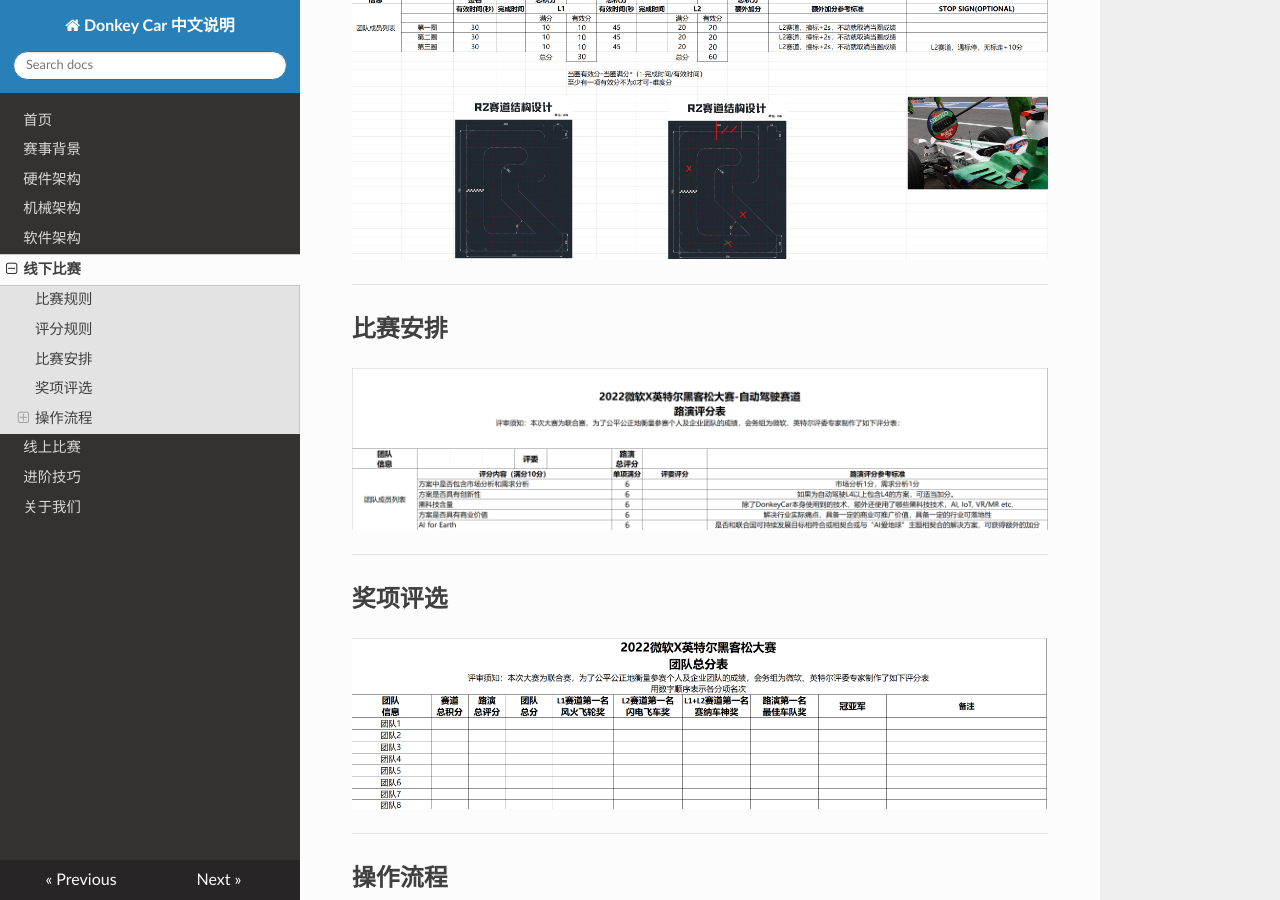
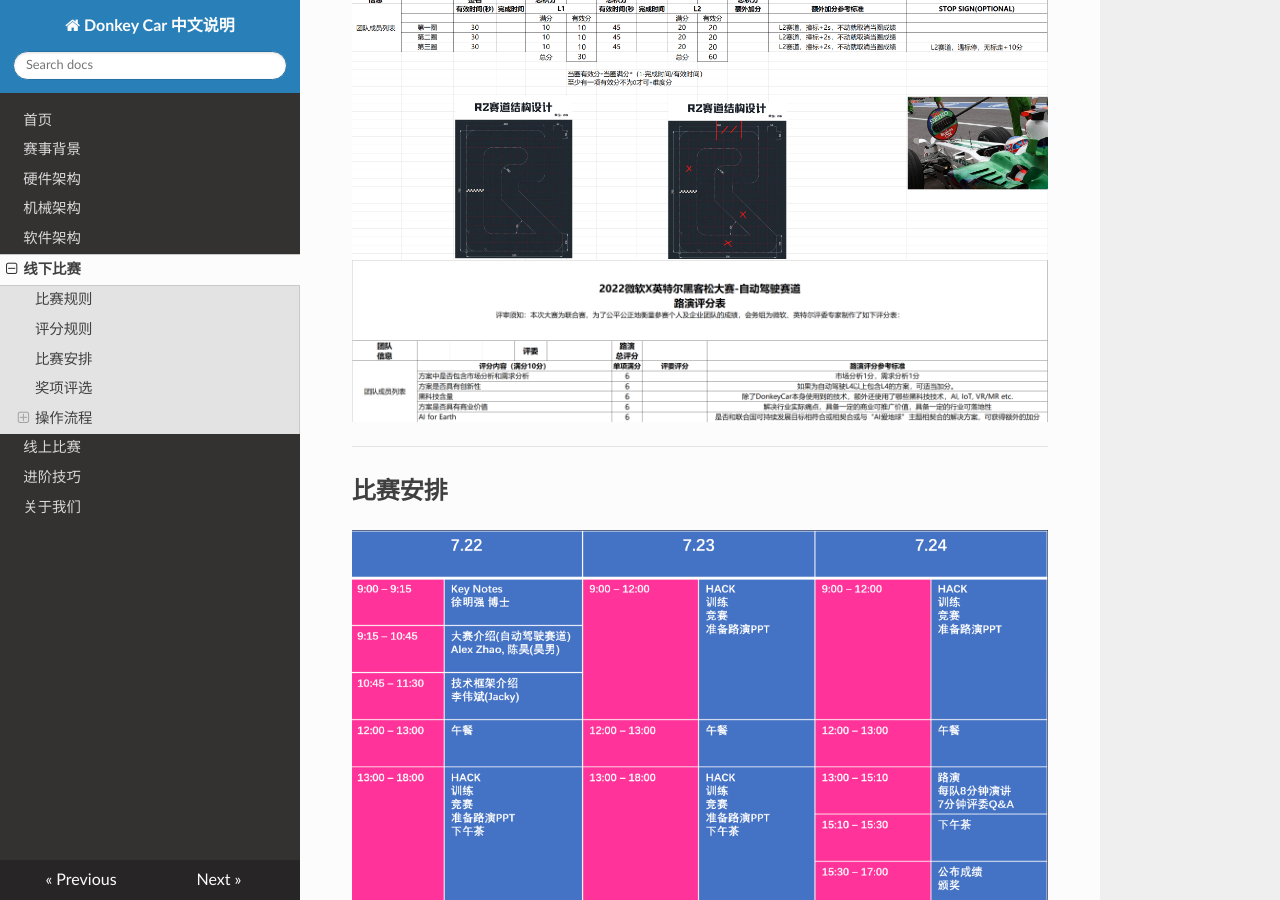
Before and after one commit to Mavengers/DonkeyDocsCN, an MkDocs documentation site: the page built from docs/operation/dk_process.md, in a window 1280 px wide and 900 px high, scrolled down 2056 px. Built offline with MkDocs 1.6.1, drawn with Linux system fonts in a browser that asks for light colours; nearby versions of some CDN libraries.

Commit message:
update
Signed-off-by: yoyojacky <yoyojacky2009@gmail.com>

```diff
--- a/docs/operation/dk_process.md
+++ b/docs/operation/dk_process.md
@@ -14,11 +14,12 @@
 
 ## 评分规则
 ![rules01](./images/rules01.png)
+![rules02](./images/rules02.png)
 
 ---
 
 ## 比赛安排
-![rules02](./images/rules02.png)
+![rules04](./images/rules04.png)
 
 ---
 
```
